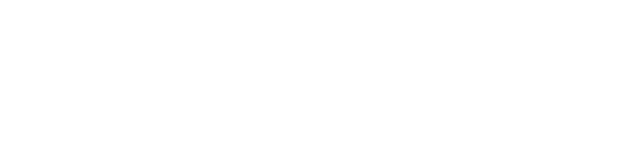
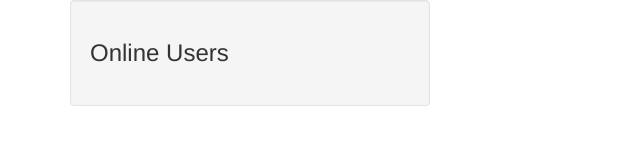
Before and after one commit to Varsh18/ChatApp, a website: page index.html in a window 1280 px wide. Shown: the whole page, without its empty margins (0-640 px from the left). Drawn offline with nearby package versions, Linux system fonts and the light colour scheme.

Commit message:
Add section for online users

```diff
--- a/index.html
+++ b/index.html
@@ -9,6 +9,13 @@
   </head>
   <body>
 <div class="container">
+  <div class="row">
+    <div class="col-md-4">
+      <div class="well">
+      <h3>Online Users</h3>
+      <ul class="list-group" id="users"></ul>
+      </div>
+    </div>
 
 </div>
   </body>
```
